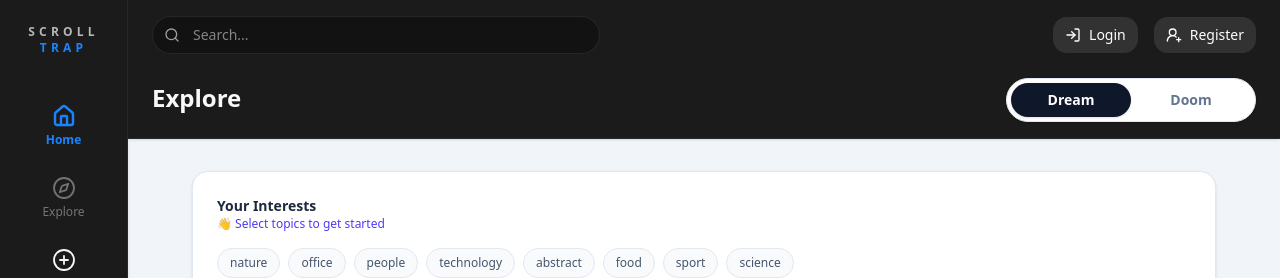
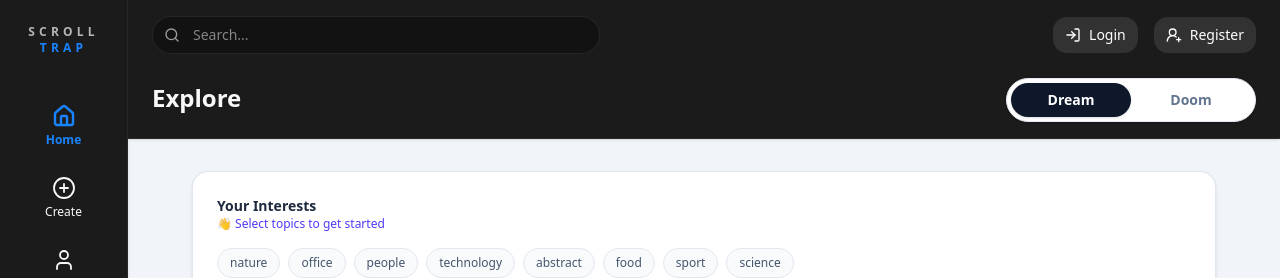
Before and after one commit to MOCEVN/Scrolltrap, a Next.js app: page / in a window 1280 px wide. Shown: the top 278 px of the page. Built offline with nearby package versions, Linux system fonts and the light colour scheme; no server answers.

Commit message:
remove explore in sidebar.tsx

```diff
--- a/components/sidebar.tsx
+++ b/components/sidebar.tsx
@@ -1,11 +1,11 @@
 "use client";
 
 import type { LucideIcon } from "lucide-react";
-import { Compass, Home as HomeIcon, Info, PlusCircle, User } from "lucide-react";
+import { Home as HomeIcon, Info, PlusCircle, User } from "lucide-react";
 import Link from "next/link";
 import { usePathname } from "next/navigation";
 
-type NavKey = "home" | "explore" | "create" | "profile" | "info";
+type NavKey = "home" | "create" | "profile" | "info";
 
 const NAV_ITEMS: Array<{
   key: NavKey;
@@ -15,7 +15,6 @@ const NAV_ITEMS: Array<{
   href: string;
 }> = [
   { key: 'home', label: 'Home', icon: HomeIcon, isReady: true, href: '/' },
-  { key: 'explore', label: 'Explore', icon: Compass, isReady: false, href: '/explore' },
   { key: 'create', label: 'Create', icon: PlusCircle, isReady: true, href: '/create' },
   { key: 'profile', label: 'Profile', icon: User, isReady: true, href: '/profile' },
   { key: 'info', label: 'Info', icon: Info, isReady: true, href: '/info' },
```
